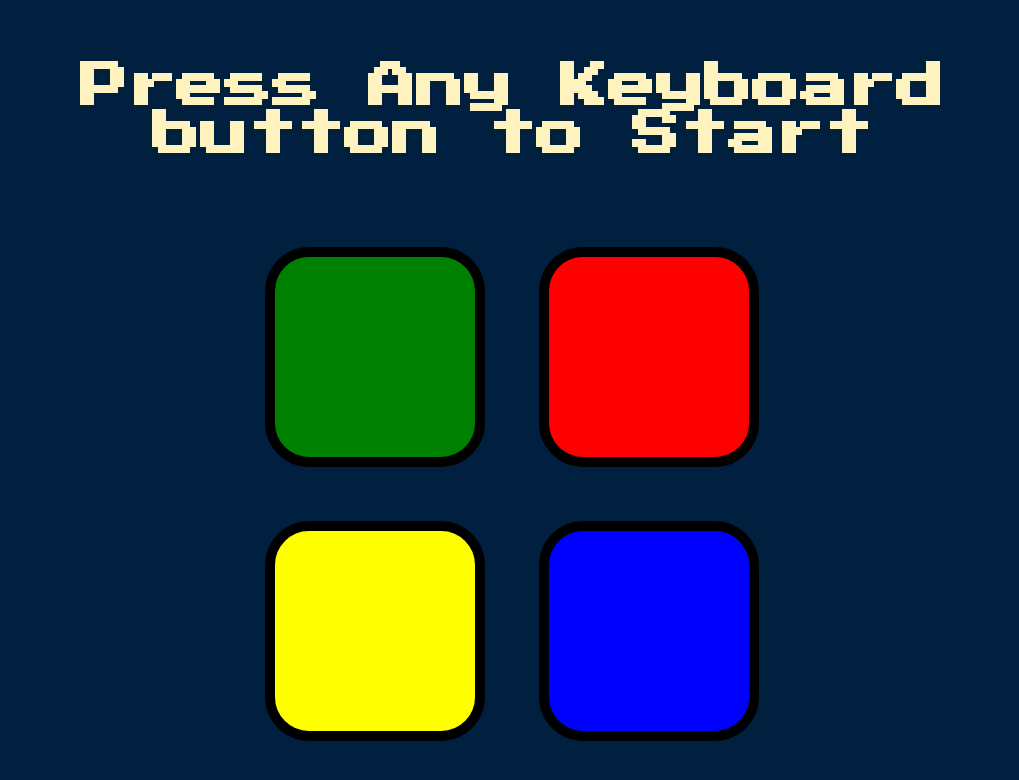
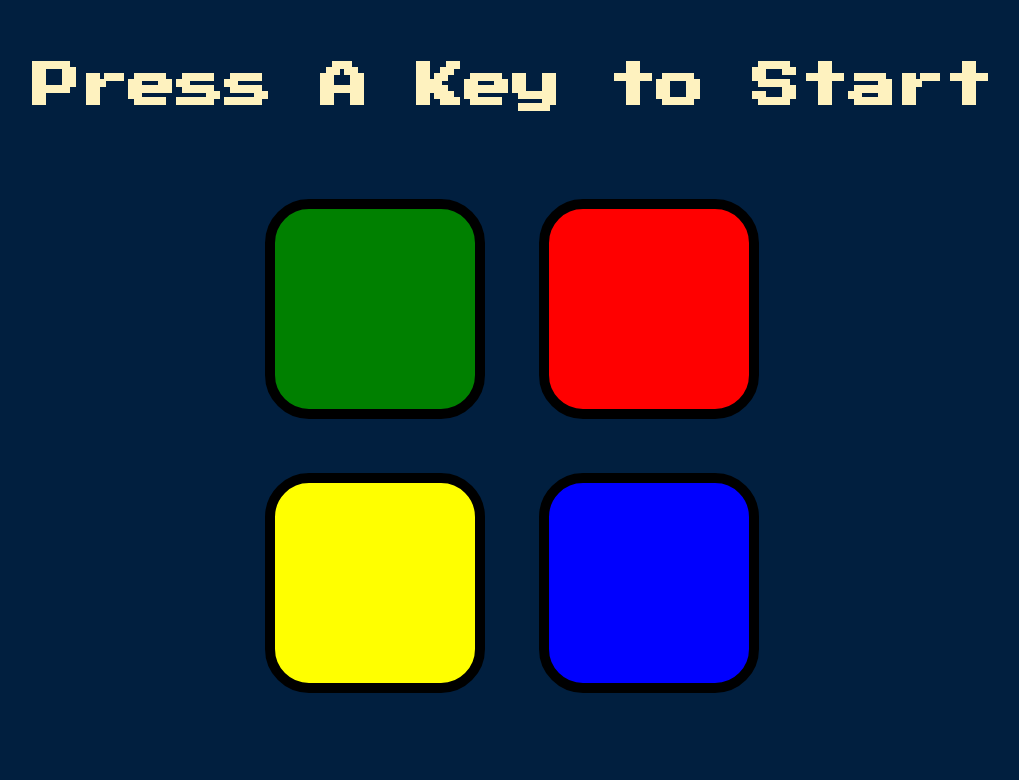
Before and after one commit to AdityaK001/simon1, a plain HTML site: page index.html in a window 1280 px wide. Shown: the whole page, without its empty margins (128-1147 px from the left). Drawn offline with nearby package versions, Linux system fonts and the light colour scheme.

Commit message:
Update index.html

```diff
--- a/index.html
+++ b/index.html
@@ -9,7 +9,7 @@
 </head>
 
 <body>
-  <h1 id="level-title">Press Any Keyboard button to Start</h1>
+  <h1 id="level-title">Press A Key to Start</h1>
   <div class="container">
     <div class="row">
 
```
